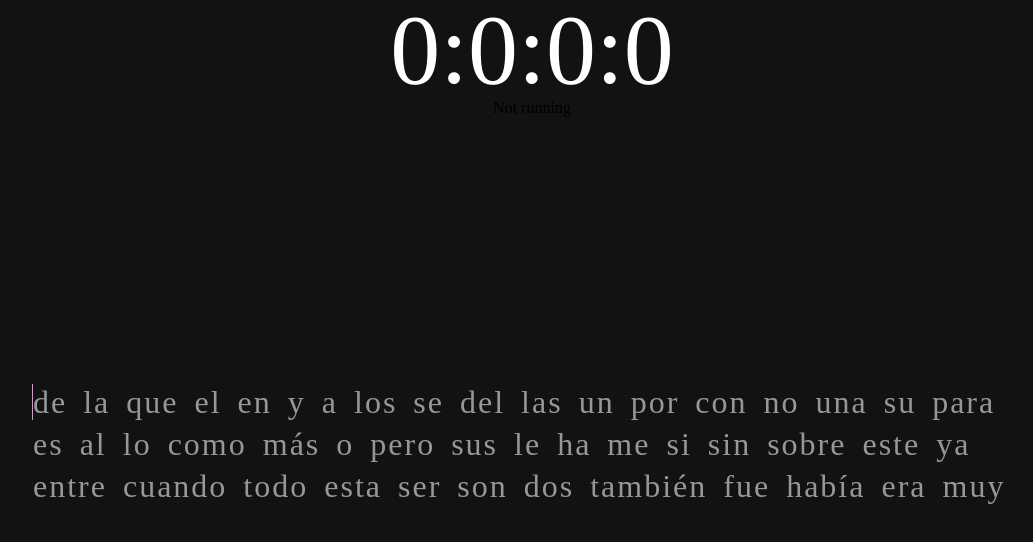
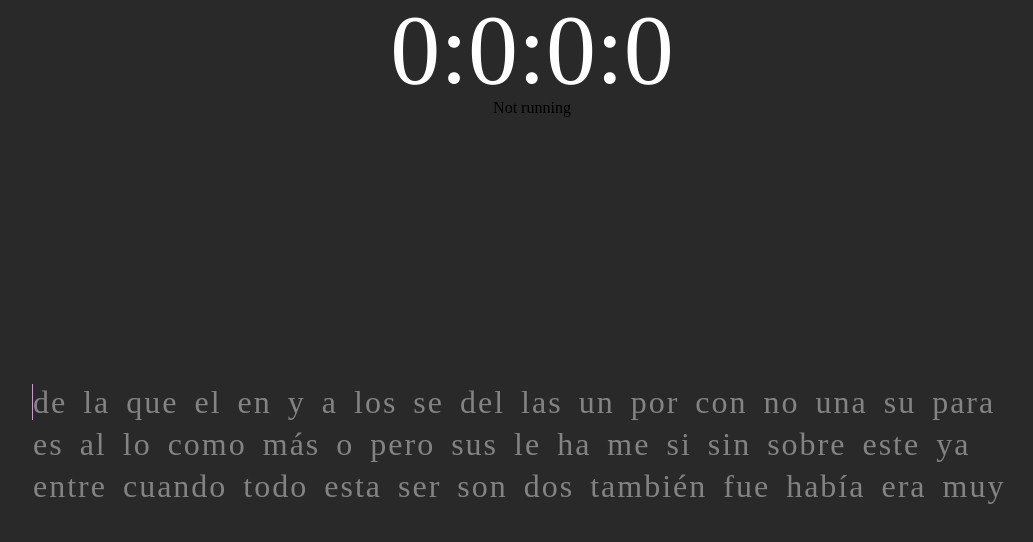
Before and after one commit to 4ldito/fast-fingers, a React (Vite) app: page / in a window 1280 px wide. Shown: the top 542 px of the page, without its empty margins (108-1141 px from the left). Built offline with nearby package versions, Linux system fonts and the light colour scheme.

Commit message:
changed colors

```diff
--- a/src/components/WordsContainer/Words/Word/Letter/Letter.module.css
+++ b/src/components/WordsContainer/Words/Word/Letter/Letter.module.css
@@ -1,6 +1,7 @@
 .letter {
   border-left: 1px solid transparent;
   border-right: 1px solid transparent;
+  color: #838383;
 }
 
 .correct {
--- a/src/components/WordsContainer/Words/Words.module.css
+++ b/src/components/WordsContainer/Words/Words.module.css
@@ -8,7 +8,6 @@
   overflow: hidden;
   user-select: none;
   border-radius: 10px;
-  color: #979797;
   font-size: 2rem;
   height: 100px;
 }
--- a/src/index.css
+++ b/src/index.css
@@ -35,7 +35,7 @@ footer, header, hgroup, menu, nav, section {
 body {
 	line-height: 1;
   height: 100vh;
-  /* background-color: #0F0F0F; */
+  background-color: #292929;
   color-scheme: dark;
 }
 ol, ul {
```
